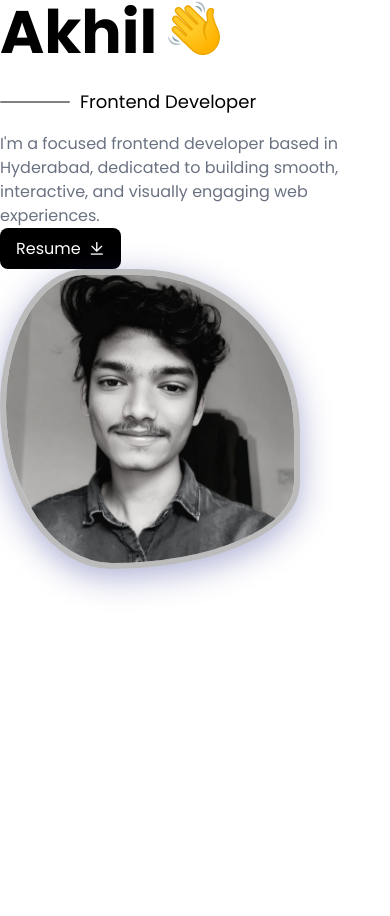
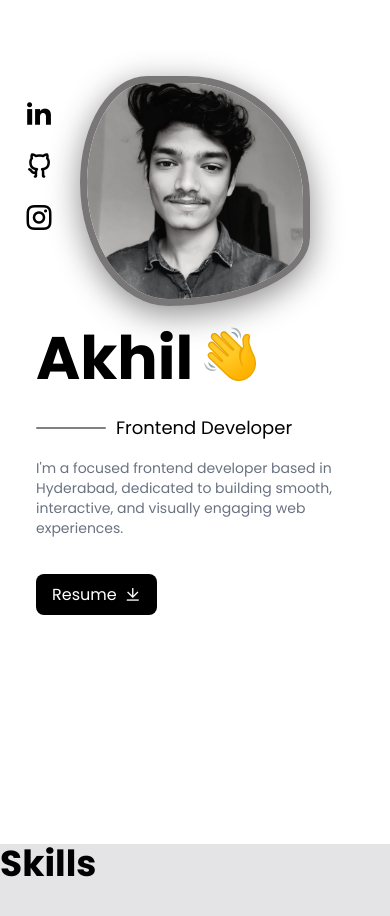
Before and after one commit to AkHiL667/portfolio, a React (Vite) app: page / in a window 390 px wide. Shown: the top 916 px of the page. Before the commit the page ends 844 px from the top, so only its background shows below. Built offline with nearby package versions, Linux system fonts and the light colour scheme.

Commit message:
hero responsive ness completed

```diff
--- a/src/App.jsx
+++ b/src/App.jsx
@@ -1,10 +1,11 @@
 import React from 'react'
 import Home from './assets/components/Home'
-
+import About from './assets/components/About'
 function App() {
   return (
     <div>
       <Home/>
+      <About/>
     </div>
   )
 }
--- /dev/null
+++ b/src/assets/components/About.jsx
@@ -0,0 +1,12 @@
+import React from 'react'
+import Skills from './Skills'
+
+function About() {
+  return (
+    <div>
+      <Skills/>
+    </div>
+  )
+}
+
+export default About
--- a/src/assets/components/Hero.jsx
+++ b/src/assets/components/Hero.jsx
@@ -3,8 +3,8 @@ import Akhil from "../images/Akhil.jpg";
 
 function Hero() {
   return (
-    <div className="dark:bg-zinc-900 sm:px-10 h-screen flex flex-col md:flex-row sm:justify-center sm:items-center sm:gap-[10vw]  h-full w-full ">
-       <div className="hidden md:flex top-[40%] left-[5%] z-10 cursor-pointer flex gap-4 flex-col bg-zinc-100 rounded-lg p-4">
+    <div className="dark:bg-zinc-900  pt-19 md:pt-0 pl-4 sm:pr-10 h-screen flex flex-col md:flex-row sm:justify-center sm:items-center sm:gap-[10vw]  h-full w-full ">
+       <div className="absolute sm:hidden md:hidden xl:flex top-20 left-2 xl:flex md:order-1 order-3 md:flex md:top-[40%] md:left-[5%] z-10 cursor-pointer flex gap-4 flex-col-reverse md:bg-zinc-100 rounded-lg p-4">
         <a
           href="https://www.instagram.com/akhil_129_/"
           className="instalogo hover:text-red-500  cursor-pointer transition-all duration-300"
@@ -29,8 +29,8 @@ function Hero() {
         >
           <i className="ri-linkedin-fill text-3xl"></i>
         </a>
-      </div>
-      <div>
+      </div >
+      <div className="p-5 md:p-0 md:order-2 order-2">
         <h1 className="text-6xl font-bold">
           Akhil
           <span
@@ -111,11 +111,11 @@ function Hero() {
           ></div>
           <h2 className="text-lg m-0">Frontend Developer</h2>
         </div>
-        <p className="text-md text-gray-500 max-w-xl">I'm a focused frontend developer based in Hyderabad, dedicated to building smooth, interactive, and visually engaging web experiences.</p>
-        <button className="bg-black sm:mt-10 cursor-pointer active:scale-95 transition-all duration-300 text-white px-4 py-2 rounded-lg">Resume<i className="ri-download-line ml-2"></i></button>
+        <p className="text-sm sm:text-md text-gray-500 max-w-xl">I'm a focused frontend developer based in Hyderabad, dedicated to building smooth, interactive, and visually engaging web experiences.</p>
+        <button className="mt-9 bg-black sm:mt-10 cursor-pointer active:scale-95 transition-all duration-300 text-white px-4 py-2 rounded-lg">Resume<i className="ri-download-line ml-2"></i></button>
       </div>
-      <div>
-        <img className="hero-image object-cover" src={Akhil} alt="Akhil" />
+      <div className="md:order-3 pl-16 md:pl-0 order-1">
+        <img className="hero-image w-[230px] h-[230px] md:w-[300px] md:h-[300px] object-cover" src={Akhil} alt="Akhil" />
       </div>
 
     </div>
--- a/src/assets/components/Navbar.jsx
+++ b/src/assets/components/Navbar.jsx
@@ -3,7 +3,7 @@ import React from 'react'
 function Navbar() {
   return (
     <div className='dark:bg-zinc-900 dark:text-white'>
-    <nav className='hidden top-0 h-15 shadow-sm fixed left-0 right-0 z-10 dark:bg-zinc-800 sm:flex justify-between px-[10vw] items-center h-12 '>
+    <nav className='hidden top-0 h-15 bg-white shadow-sm fixed left-0 right-0 z-100 dark:bg-zinc-800 sm:flex justify-between px-[10vw] items-center h-12 '>
       <div className='text-md dark:bg-zinc-800 font-semibold'>Akhil</div>
       <div>
         <ul className='flex gap-[4vw]'>
--- a/src/assets/components/Skills.jsx
+++ b/src/assets/components/Skills.jsx
@@ -2,8 +2,8 @@ import React from 'react'
 
 function Skills() {
   return (
-    <div className='w-full h-screen bg-zinc-900'>
-
+    <div className='w-full h-screen bg-zinc-200'>
+      <h1 className='text-4xl font-bold '>Skills</h1>
     </div>
   )
 }
--- a/src/index.css
+++ b/src/index.css
@@ -12,13 +12,11 @@
   background-repeat: no-repeat;
   background-size: cover;
   background-position: center;
-  box-shadow: 0 8px 32px 0 rgba(31, 38, 135, 0.37);
+  box-shadow: 0 8px 32px 0 rgba(0, 0, 0, 0.453);
   backdrop-filter: blur(4px);
   -webkit-backdrop-filter: blur(4px);
   border-radius: 10px;
-  border: 6px solid rgba(0, 0, 0, 0.267);
-  width: 300px;
-  height: 300px;
+  border: 7px solid rgba(30, 28, 28, 0.601);
   animation: profile-animate 8s ease-in-out infinite 1s;
   box-sizing: border-box;
 }
```
